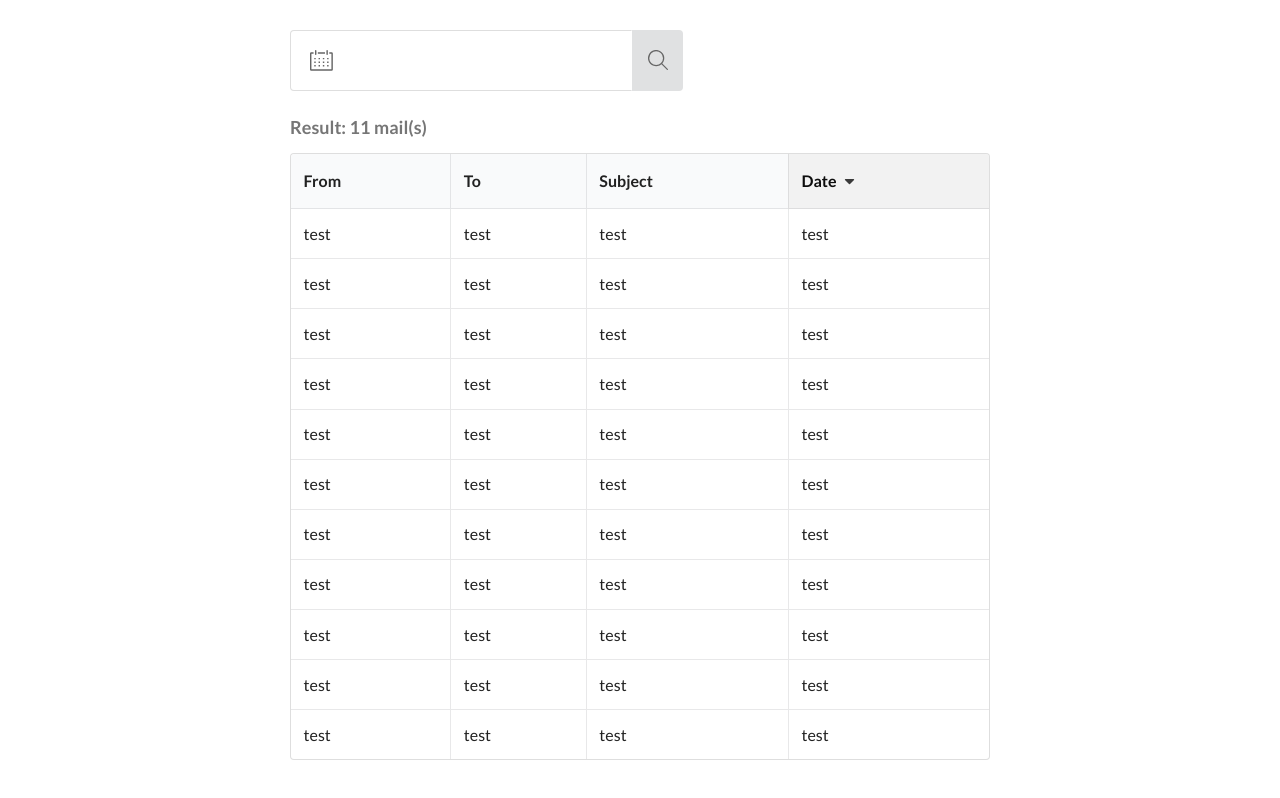
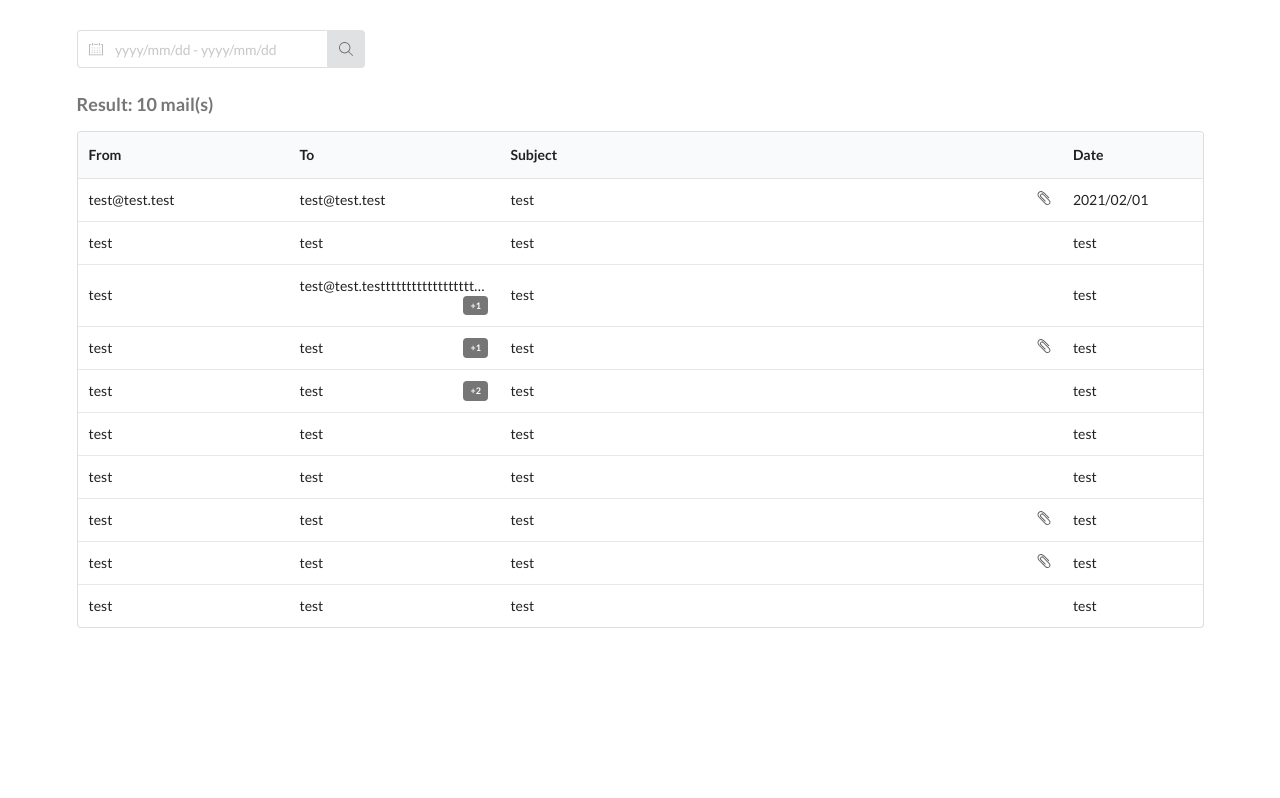
Before and after one commit to heysadboy/mail-archiver, a React (Create React App) app: page / in a window 1280 px wide. Built offline with nearby package versions, Linux system fonts and the light colour scheme.

Commit message:
adding data and other necessary files

```diff
--- a/public/index.html
+++ b/public/index.html
@@ -24,7 +24,7 @@
       work correctly both with client-side routing and a non-root public URL.
       Learn how to configure a non-root public URL by running `npm run build`.
     -->
-  <title>React App</title>
+  <title>Mail Archiver</title>
 </head>
 
 <body>
--- /dev/null
+++ b/src/assets/css/EmailItem.css
@@ -0,0 +1,7 @@
+.ui.label {
+    float: right;
+}
+
+.attachment {
+    float: right;
+}
--- a/src/assets/css/SearchBar.css
+++ b/src/assets/css/SearchBar.css
@@ -3,3 +3,7 @@ i.icon {
     justify-content: center;
     align-items: center;
 }
+
+input {
+    width: 250px;
+}
--- a/src/assets/data/EmailData.json
+++ b/src/assets/data/EmailData.json
@@ -2,35 +2,43 @@
     "emails": [
         {
             "id": 1,
-            "from": "test",
-            "to": "test",
+            "from": "test@test.test",
+            "to": "test@test.test",
+            "cc": null,
             "subject": "test",
             "body": "test",
             "attatchment": "test",
-            "date": "test"
+            "date": "2021/02/01"
         },
         {
             "id": 2,
             "from": "test",
             "to": "test",
+            "cc": null,
             "subject": "test",
             "body": "test",
-            "attatchment": "test",
+            "attatchment": null,
             "date": "test"
         },
         {
             "id": 3,
             "from": "test",
-            "to": "test",
+            "to": "test@test.testtttttttttttttttttttttttttttttttttttttttttttttt",
+            "cc": [
+                "test@test.test"
+            ],
             "subject": "test",
             "body": "test",
-            "attatchment": "test",
+            "attatchment": null,
             "date": "test"
         },
         {
             "id": 4,
             "from": "test",
             "to": "test",
+            "cc": [
+                "test@test.test"
+            ],
             "subject": "test",
             "body": "test",
             "attatchment": "test",
@@ -40,33 +48,40 @@
             "id": 5,
             "from": "test",
             "to": "test",
+            "cc": [
+                "test@test.test",
+                "test@test.test"
+            ],
             "subject": "test",
             "body": "test",
-            "attatchment": "test",
+            "attatchment": null,
             "date": "test"
         },
         {
             "id": 6,
             "from": "test",
             "to": "test",
+            "cc": null,
             "subject": "test",
             "body": "test",
-            "attatchment": "test",
+            "attatchment": null,
             "date": "test"
         },
         {
             "id": 7,
             "from": "test",
             "to": "test",
+            "cc": null,
             "subject": "test",
             "body": "test",
-            "attatchment": "test",
+            "attatchment": null,
             "date": "test"
         },
         {
             "id": 8,
             "from": "test",
             "to": "test",
+            "cc": null,
             "subject": "test",
             "body": "test",
             "attatchment": "test",
@@ -76,6 +91,7 @@
             "id": 9,
             "from": "test",
             "to": "test",
+            "cc": null,
             "subject": "test",
             "body": "test",
             "attatchment": "test",
@@ -85,18 +101,10 @@
             "id": 10,
             "from": "test",
             "to": "test",
+            "cc": null,
             "subject": "test",
             "body": "test",
-            "attatchment": "test",
-            "date": "test"
-        },
-        {
-            "id": 11,
-            "from": "test",
-            "to": "test",
-            "subject": "test",
-            "body": "test",
-            "attatchment": "test",
+            "attatchment": null,
             "date": "test"
         }
     ]
--- /dev/null
+++ b/src/assets/icons/AttatchmentIcon.js
@@ -0,0 +1,15 @@
+import React from 'react';
+
+
+const AttatchmentIcon = () => {
+    return (
+        <svg viewBox="0 0 13.931 15" width="1em" height="1em">
+            <path
+                d="M6.799 3.625a2.305 2.305 0 10-3.232 3.231l4.304 4.304a.522.522 0 00.739-.738L4.306 6.118c-.536-.536-.878-1.338-.231-1.985.645-.647 1.449-.304 1.985.232l4.972 4.971c1.906 1.909 2.382 2.788 1.246 3.925-1.149 1.148-2.367.864-4.201-.97L2.367 6.58C1.174 5.387.338 3.44 1.907 1.872c1.86-1.862 3.986-.032 4.592.575l5.11 5.112a.522.522 0 00.74-.739L7.237 1.71C5.186-.343 2.86-.562 1.167 1.133-.544 2.843-.36 5.33 1.628 7.318l5.711 5.71C7.967 13.658 9.312 15 10.858 15a3.012 3.012 0 002.16-1.002c2.075-2.076.155-3.998-1.246-5.401z"
+                fill="#666"
+            />
+        </svg>
+    );
+}
+
+export default AttatchmentIcon;
--- a/src/components/App.js
+++ b/src/components/App.js
@@ -12,7 +12,7 @@ const App = () => {
     }, []);
 
     return (
-        <div className="ui main text container">
+        <div className="ui container">
             <SearchBar />
             <h3 className="ui grey header">Result: {emailSize} mail(s)</h3>
             {emailSize > 0
--- a/src/components/EmailItem.js
+++ b/src/components/EmailItem.js
@@ -1,11 +1,21 @@
 import React from 'react';
+import AttatchmentIcon from '../assets/icons/AttatchmentIcon';
+import '../assets/css/EmailItem.css';
 
 const EmailItem = ({ email }) => {
     return (
         <tr>
             <td>{email.from}</td>
-            <td>{email.to}</td>
-            <td>{email.subject}</td>
+            <td>
+                {email.to}
+                {email.cc ? <div className="ui mini grey label">+{email.cc.length}</div> : ""}
+            </td>
+            <td>
+                <div className="ui grid">
+                <div className="fourteen wide column">{email.subject}</div>
+                <div className="two wide column">{email.attatchment ? <div className="attachment"><AttatchmentIcon /></div> : ""}</div>
+                </div>
+            </td>
             <td>{email.date}</td>
         </tr>
     );
--- a/src/components/EmailList.js
+++ b/src/components/EmailList.js
@@ -1,5 +1,6 @@
 import React from 'react';
 import EmailItem from './EmailItem';
+import AttatchmentIcon from '../assets/icons/AttatchmentIcon';
 
 const EmailList = ({ emails }) => {
 
@@ -10,13 +11,13 @@ const EmailList = ({ emails }) => {
     });
 
     return (
-        <table className="ui sortable celled table">
+        <table className="ui fixed table">
             <thead>
                 <tr>
-                    <th>From</th>
-                    <th>To</th>
-                    <th>Subject</th>
-                    <th className="sorted descending">Date</th>
+                    <th className="three wide">From</th>
+                    <th className="three wide">To</th>
+                    <th className="eight wide">Subject</th>
+                    <th className="two wide">Date</th>
                 </tr>
             </thead>
             <tbody>
--- a/src/components/SearchBar.js
+++ b/src/components/SearchBar.js
@@ -1,5 +1,5 @@
 import React, { useState } from 'react';
-import '../assets/css/SearchBar.css'
+import '../assets/css/SearchBar.css';
 import { enGB } from 'date-fns/locale'
 import { DateRangePicker, START_DATE, END_DATE } from 'react-nice-dates'
 import 'react-nice-dates/build/style.css'
@@ -11,16 +11,12 @@ const SearchBar = () => {
     const [endDate, setEndDate] = useState()
 
     return (
-        <div>
-            <div className="ui huge action left icon input">
-                <i className="icon active"><CalendarIcon /></i>
-                <input type="text" id="search" />
-                <button className="huge ui icon button">
-                    <SearchIcon />
-                </button>
-            </div>
-
-
+        <div className="ui action left icon input">
+            <i className="icon"><CalendarIcon /></i>
+            <input type="text" id="search" placeholder="yyyy/mm/dd - yyyy/mm/dd" />
+            <button className="ui icon button">
+            <i className="icon"><SearchIcon /></i>
+            </button>
         </div>
     );
 };
```
